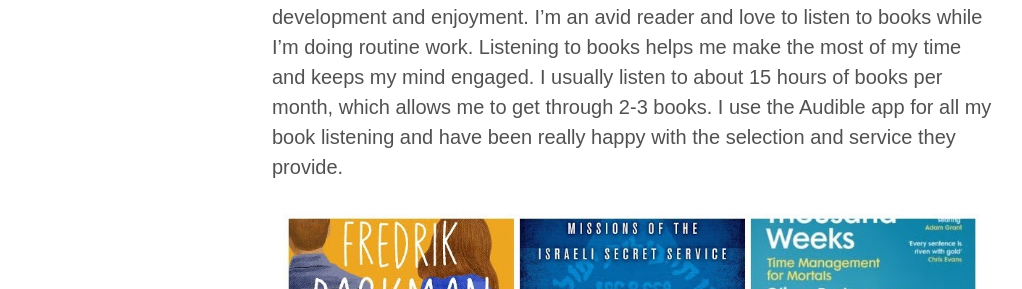
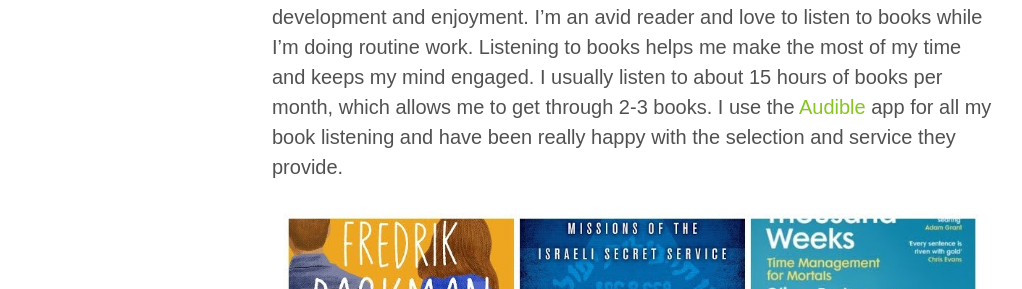
Before and after one commit to kloba/kloba.github.io, a Jekyll site: the page built from _posts/2022-12-31-my-favorite-books-of-2022.md, in a window 1280 px wide and 900 px high. Shown: the part 340-629 px from the top of the window, without its empty margins (8-1030 px from the left). Built offline with Jekyll 4.4.1, drawn with Linux system fonts in a browser that asks for light colours; nearby versions of some CDN libraries; some of the changed lines change nothing that is shown; some of the changed text lies outside the part shown.

Commit message:
Add referal link to the Audible app

```diff
--- a/_posts/2022-12-31-my-favorite-books-of-2022.md
+++ b/_posts/2022-12-31-my-favorite-books-of-2022.md
@@ -5,7 +5,7 @@ title: My Favorite Books of 2022
 
 Hello and welcome to my blog!
 
-Today, I want to share with you my top 10 books that I listened to this year. These books are not directly related to my work, but rather are for personal development and enjoyment. I'm an avid reader and love to listen to books while I'm doing routine work. Listening to books helps me make the most of my time and keeps my mind engaged. I usually listen to about 15 hours of books per month, which allows me to get through 2-3 books. I use the Audible app for all my book listening and have been really happy with the selection and service they provide.
+Today, I want to share with you my top 10 books that I listened to this year. These books are not directly related to my work, but rather are for personal development and enjoyment. I'm an avid reader and love to listen to books while I'm doing routine work. Listening to books helps me make the most of my time and keeps my mind engaged. I usually listen to about 15 hours of books per month, which allows me to get through 2-3 books. I use the [Audible](https://amzn.to/3jKzjlD) app for all my book listening and have been really happy with the selection and service they provide.
 
 ![](/imgs/top-9-books.jpg)
 
```
